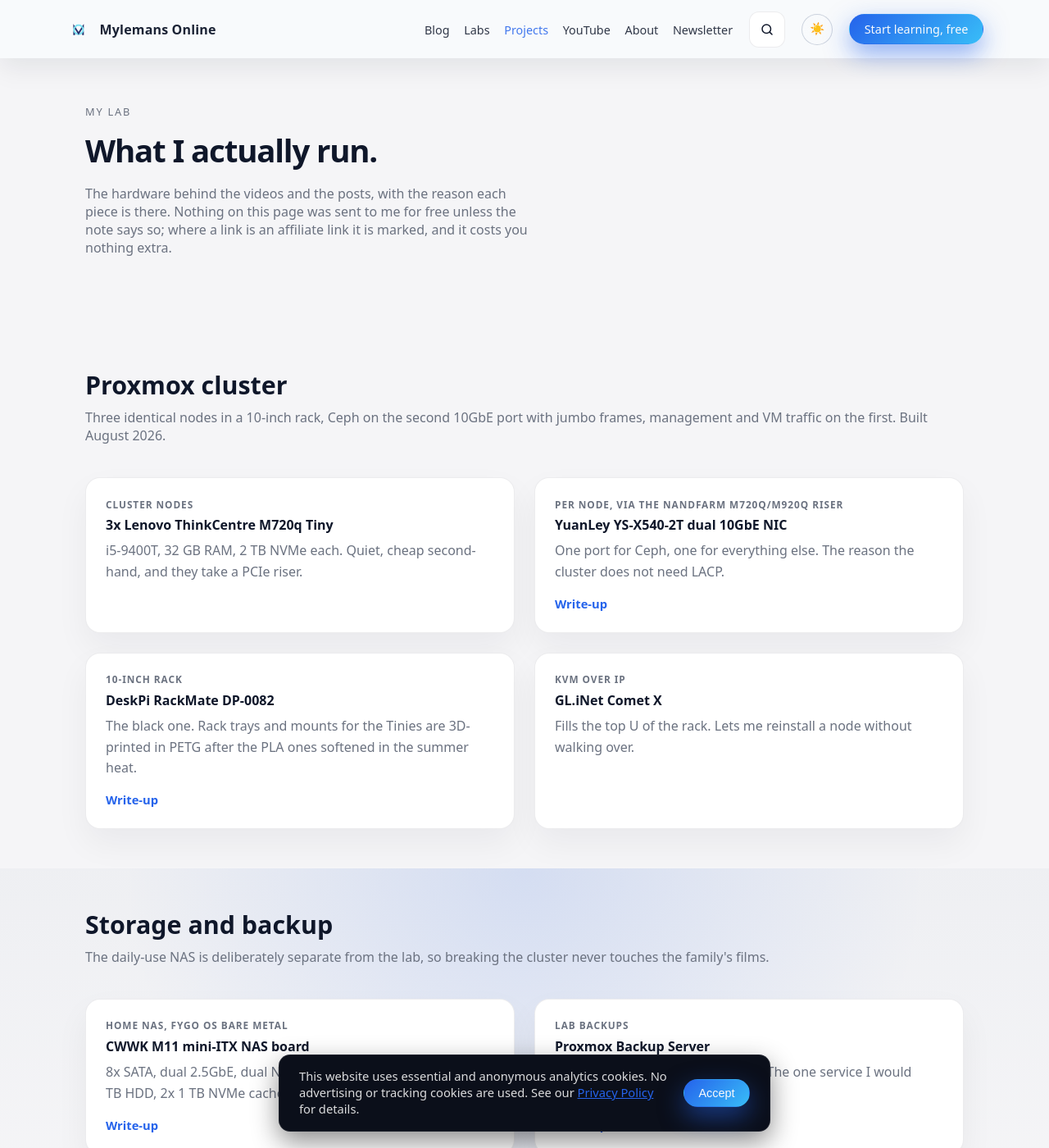
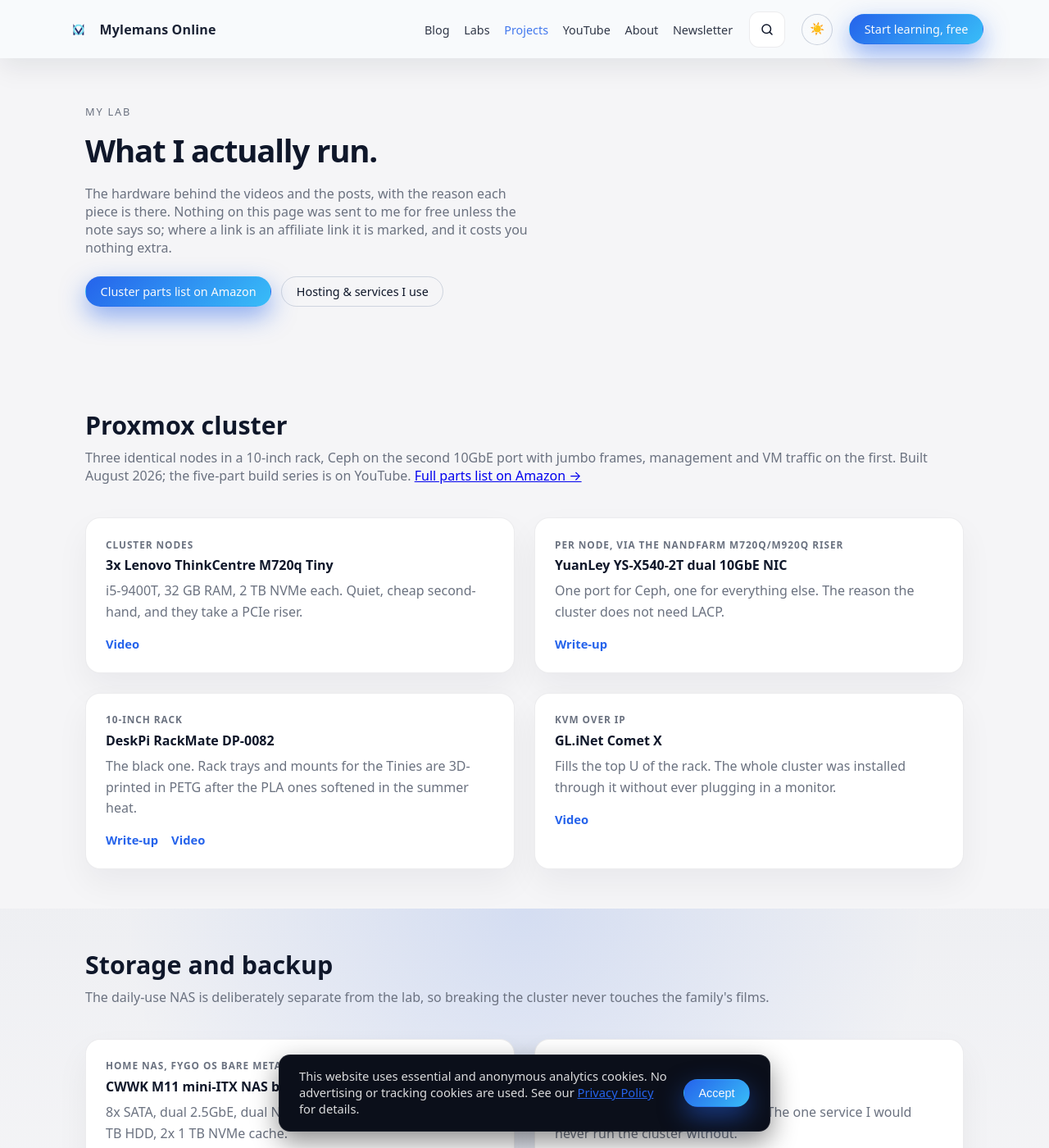
Before and after one commit to marcmylemans/mylemans-online, a Jekyll site: the page built from hardware.html, in a window 1280 px wide and 1400 px high. Shown: the whole window at 82% size. Built offline with Jekyll 4.4.1, drawn with Linux system fonts in a browser that asks for light colours.

Commit message:
updating posts and hardware

```diff
--- a/_data/hardware.yml
+++ b/_data/hardware.yml
@@ -2,12 +2,14 @@
 # url (optional: affiliate or product link; leave empty to render without a link),
 # post (optional: related write-up permalink).
 - group: Proxmox cluster
-  intro: Three identical nodes in a 10-inch rack, Ceph on the second 10GbE port with jumbo frames, management and VM traffic on the first. Built August 2026.
+  intro: Three identical nodes in a 10-inch rack, Ceph on the second 10GbE port with jumbo frames, management and VM traffic on the first. Built August 2026; the five-part build series is on YouTube.
+  amazon: https://www.amazon.com/shop/mylemansonline/list/BJY1P8GA3V64?tag=marcmylemans-20
   items:
     - name: 3x Lenovo ThinkCentre M720q Tiny
       role: Cluster nodes
       note: i5-9400T, 32 GB RAM, 2 TB NVMe each. Quiet, cheap second-hand, and they take a PCIe riser.
       url: ""
+      video: a3ho8IB7p0U
     - name: YuanLey YS-X540-2T dual 10GbE NIC
       role: Per node, via the nandfarm M720q/M920q riser
       note: One port for Ceph, one for everything else. The reason the cluster does not need LACP.
@@ -18,10 +20,12 @@
       note: The black one. Rack trays and mounts for the Tinies are 3D-printed in PETG after the PLA ones softened in the summer heat.
       url: ""
       post: /posts/HomeLab_RackMateT0/
+      video: luNCoZl64aM
     - name: GL.iNet Comet X
       role: KVM over IP
-      note: Fills the top U of the rack. Lets me reinstall a node without walking over.
+      note: Fills the top U of the rack. The whole cluster was installed through it without ever plugging in a monitor.
       url: ""
+      video: oTdKprLL6Xk
 
 - group: Storage and backup
   intro: The daily-use NAS is deliberately separate from the lab, so breaking the cluster never touches the family's films.
@@ -53,6 +57,7 @@
       role: Travel router
       note: Reviewed in September 2026; the VPN-router-in-a-bag for hotel Wi-Fi.
       url: ""
+      video: 8SUszRoc4bw
 
 - group: Studio
   intro: Where the videos get made.
--- a/_data/youtube.yml
+++ b/_data/youtube.yml
@@ -1,4 +1,4 @@
 # The video shown in the homepage YouTube section. Update the id when you
 # publish; the thumbnail comes from YouTube, the player loads on click.
-featured_video: NsZ3zYUDY9Y
-featured_title: "Your First Home Server Should Be A NAS. Here's Why (Fygo OS beginner's guide)"
+featured_video: qUpjmH_u_bY
+featured_title: "I Built a Proxmox Cluster Without Plugging In a Monitor"
--- a/_posts/2026-08-02-proxmox-ceph-10gbe-network-design.md
+++ b/_posts/2026-08-02-proxmox-ceph-10gbe-network-design.md
@@ -8,6 +8,10 @@
 ---
 
 I had three identical mini PCs, one dual-port 10GbE card in each, and an eight-port 10G switch. That is not enough ports to do everything the documentation assumes you can do, and working out what to give up took longer than the actual install.
+
+This is the cluster the design runs on; the build video shows the nodes, the NICs and the headless install:
+
+{% youtube qUpjmH_u_bY %}
 
 By the end of this post you will know how to lay out the networking for a 3-node Proxmox VE and Ceph cluster on exactly two 10G ports per node, why I ended up splitting them instead of bonding them, and the four things that broke on me so they do not break on you.
 
--- a/hardware.html
+++ b/hardware.html
@@ -50,6 +50,10 @@
           Nothing on this page was sent to me for free unless the note says so; where a link
           is an affiliate link it is marked, and it costs you nothing extra.
         </p>
+        <div class="hero-actions">
+          <a href="https://www.amazon.com/shop/mylemansonline/list/BJY1P8GA3V64?tag=marcmylemans-20" class="btn btn-primary" target="_blank" rel="noreferrer sponsored">Cluster parts list on Amazon</a>
+          <a href="{{ '/referral-links.html' | relative_url }}" class="btn btn-secondary">Hosting &amp; services I use</a>
+        </div>
       </div>
     </div>
   </section>
@@ -59,7 +63,7 @@
     <div class="container">
       <div class="section-header">
         <h2>{{ g.group }}</h2>
-        <p>{{ g.intro }}</p>
+        <p>{{ g.intro }}{% if g.amazon %} <a href="{{ g.amazon }}" target="_blank" rel="noreferrer sponsored">Full parts list on Amazon &rarr;</a>{% endif %}</p>
       </div>
       <div class="grid grid-2">
         {%- for h in g.items %}
@@ -70,6 +74,7 @@
           <p class="project-links">
             {%- if h.url and h.url != "" %}<a href="{{ h.url }}" target="_blank" rel="noreferrer sponsored">Where I bought it &rarr;</a>{% endif %}
             {%- if h.post %} <a href="{{ h.post | relative_url }}">Write-up</a>{% endif %}
+            {%- if h.video %} <a href="https://www.youtube.com/watch?v={{ h.video }}" target="_blank" rel="noreferrer">Video</a>{% endif %}
           </p>
         </article>
         {%- endfor %}
```
Also changed, not shown: _posts/2026-06-05-build-your-first-home-server-proxmox.md (+4 -0 lines), _posts/2026-06-22-home-server-now-what-5-things.md (+5 -1 lines).
